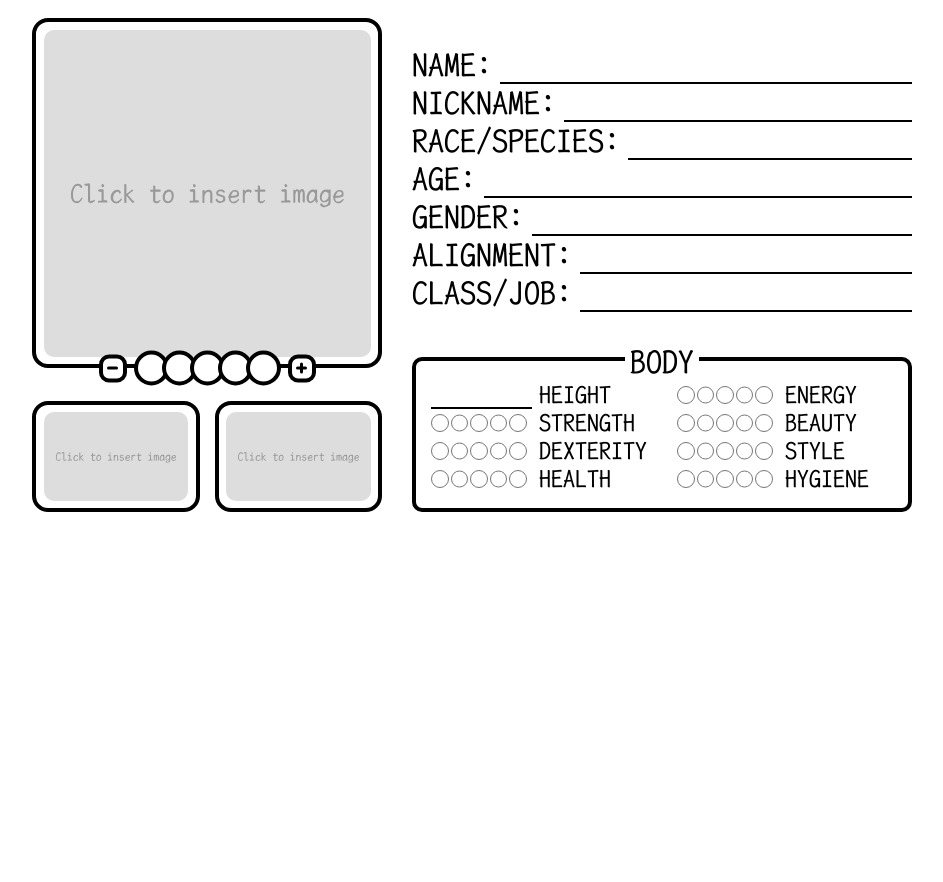
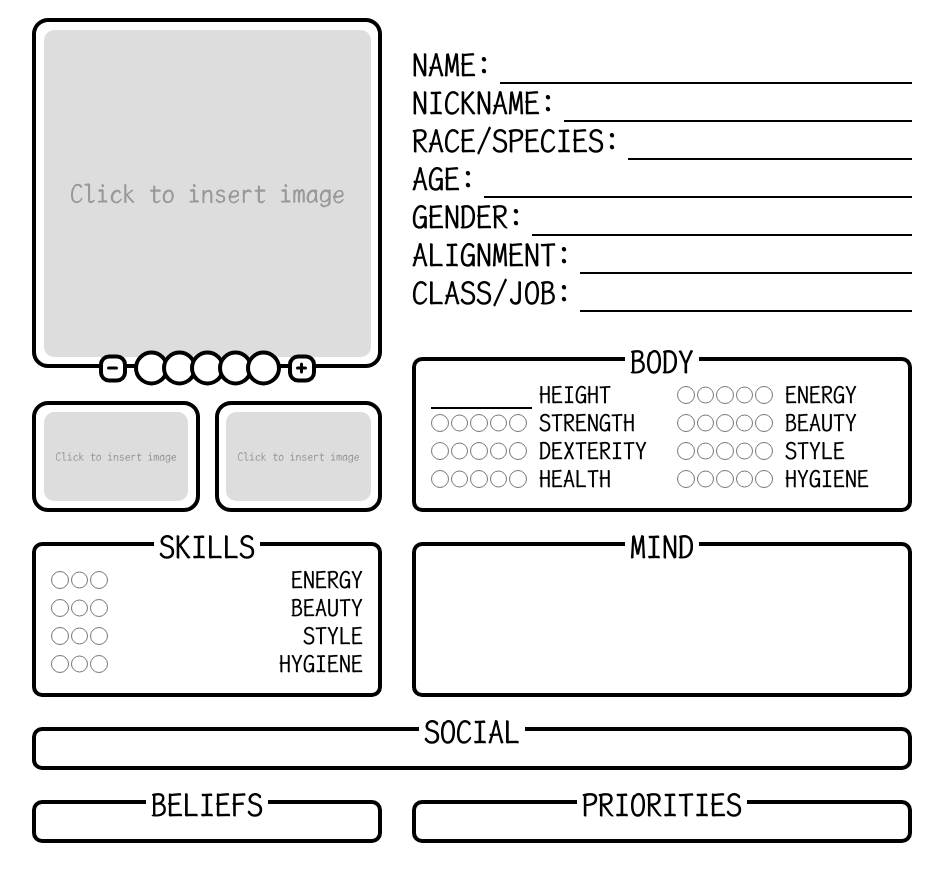
Before and after one commit to nickesc/dnd-interactive-sheet, a plain HTML site: page index.html in a window 1280 px wide. Shown: the whole page, without its empty margins (168-1111 px from the left). Before the commit the page ends 800 px from the top, so only its background shows below. Drawn offline with Linux system fonts and the light colour scheme.

Commit message:
add additional sections

```diff
--- a/index.html
+++ b/index.html
@@ -178,6 +178,61 @@
                     </section>
                 </div>
             </div>
+            <div id="mid-upper" class="split-row">
+                <section id="character-skills" class="left-split container column">
+                    <h2><span class="heading-bg">Skills</span></h2>
+                    <div class="column">
+                        <div class="radio-input input-row">
+                            <div class="radio-input-container row">
+                                <input type="radio" />
+                                <input type="radio" />
+                                <input type="radio" />
+                            </div>
+                            <label class="input-label">Energy</label>
+                        </div>
+                        <div class="radio-input input-row">
+                            <div class="radio-input-container row">
+                                <input type="radio" />
+                                <input type="radio" />
+                                <input type="radio" />
+                            </div>
+                            <label class="input-label">Beauty</label>
+                        </div>
+                        <div class="radio-input input-row">
+                            <div class="radio-input-container row">
+                                <input type="radio" />
+                                <input type="radio" />
+                                <input type="radio" />
+                            </div>
+                            <label class="input-label">Style</label>
+                        </div>
+                        <div class="radio-input input-row">
+                            <div class="radio-input-container row">
+                                <input type="radio" />
+                                <input type="radio" />
+                                <input type="radio" />
+                            </div>
+                            <label class="input-label">Hygiene</label>
+                        </div>
+                    </div>
+                </section>
+                <section id="character-mind" class="container right-split column">
+                    <h2><span class="heading-bg">Mind</span></h2>
+                </section>
+            </div>
+            <div id="mid-lower" class="split-row">
+                <section id="character-social" class="right-split container column">
+                    <h2><span class="heading-bg">Social</span></h2>
+                </section>
+            </div>
+            <div id="bottom" class="split-row">
+                <section id="character-beliefs" class="left-split container column">
+                    <h2><span class="heading-bg">Beliefs</span></h2>
+                </section>
+                <section id="character-priorities" class="container right-split column">
+                    <h2><span class="heading-bg">Priorities</span></h2>
+                </section>
+            </div>
         </main>
     </body>
 </html>
```
